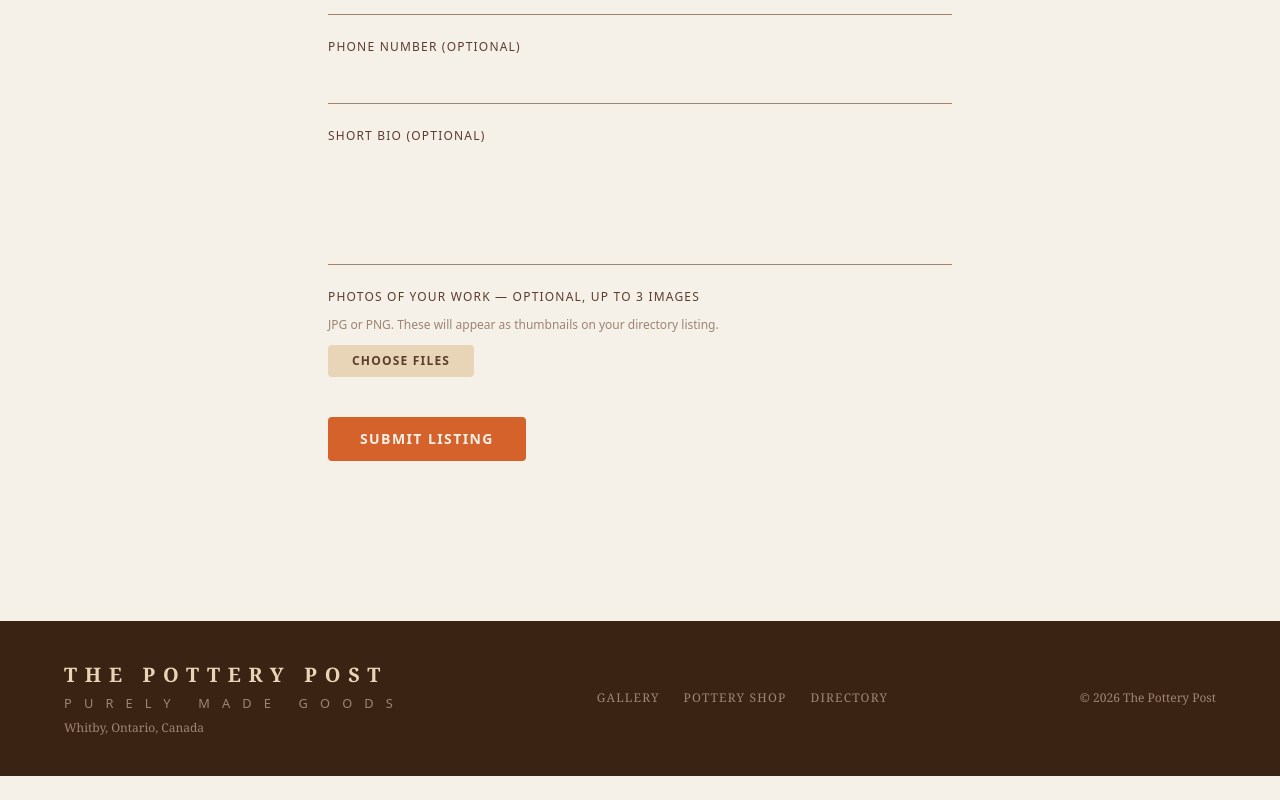
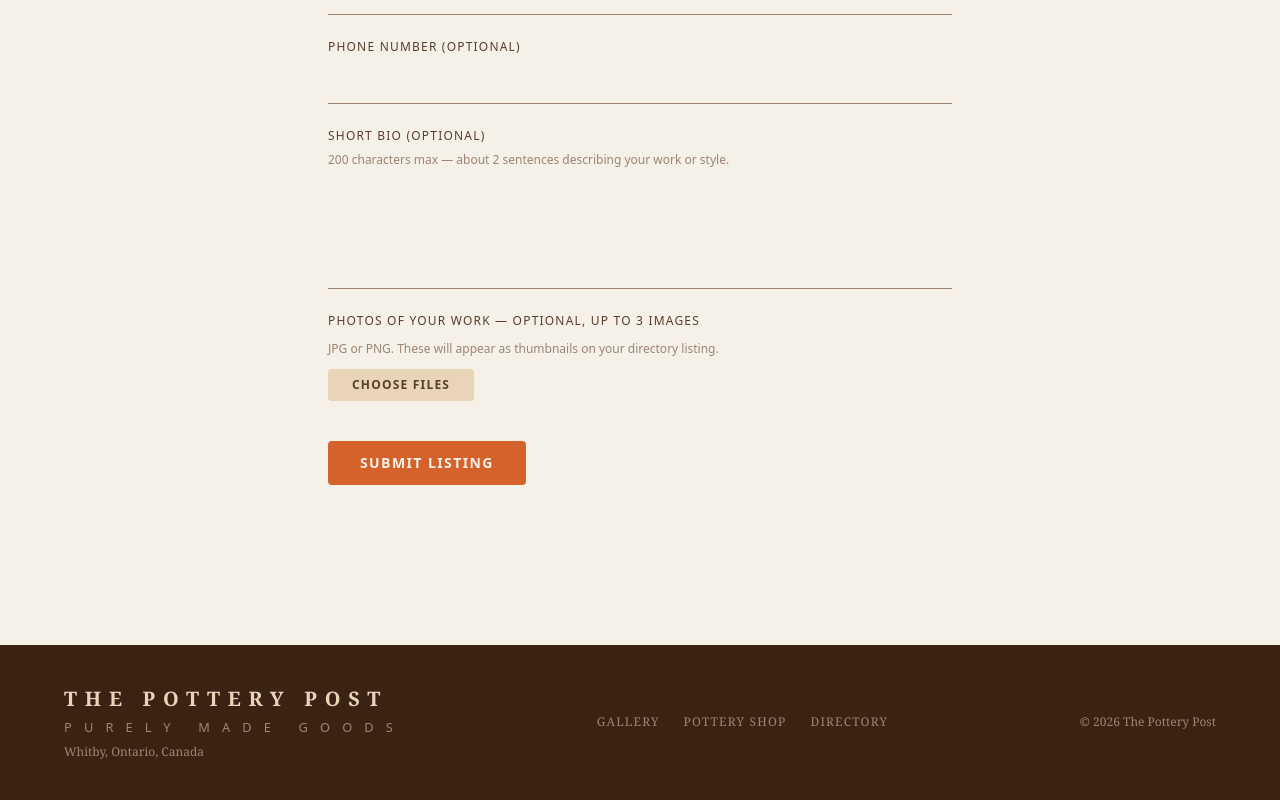
Before and after one commit to VanessaAnneliese/pottery-post-website, a Next.js app: page /directory/submit in a window 1280 px wide. Shown: the part 912-1712 px from the top of the page. Before the commit the page ends 1688 px from the top, so only its background shows below. Built offline with nearby package versions, Linux system fonts and the light colour scheme.

Commit message:
Add 200 character limit and note to bio field on submit form

```diff
--- a/app/directory/submit/page.tsx
+++ b/app/directory/submit/page.tsx
@@ -37,9 +37,13 @@ export default function SubmitPage() {
           <label className="text-xs tracking-widest uppercase" style={{ color: "#5C3D2E", fontFamily: "system-ui, sans-serif" }}>
             Short Bio (optional)
           </label>
+          <p className="text-xs" style={{ color: "#9E8572", fontFamily: "system-ui, sans-serif" }}>
+            200 characters max — about 2 sentences describing your work or style.
+          </p>
           <textarea
             name="bio"
             rows={4}
+            maxLength={200}
             className="border-b py-2 bg-transparent outline-none text-base resize-none"
             style={{ borderColor: "#9E8572", color: "#3B2314", fontFamily: "system-ui, sans-serif" }}
           />
```
